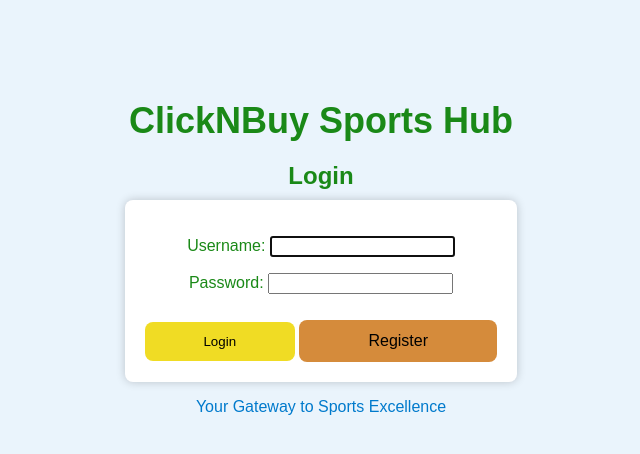
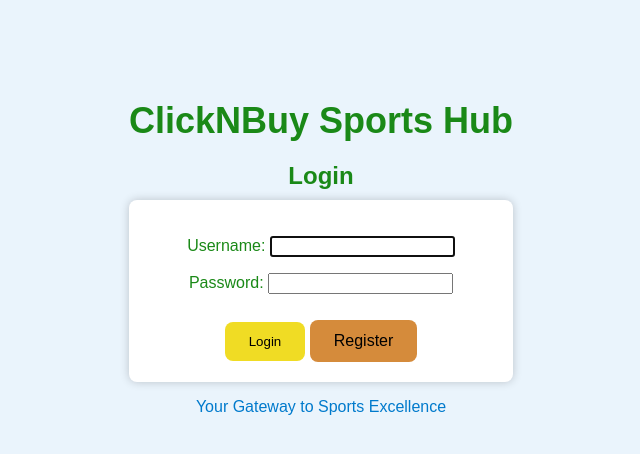
Before and after one commit to Lifeisforty2/shopping, a Django app: page /login/ in a window 1280 px wide. Shown: the part 146-600 px from the top of the page, without its empty margins (319-959 px from the left). Run offline with Django 4.2, Linux system fonts and the light colour scheme.

Commit message:
Testing login styling9

```diff
--- a/shop/static/shop/style.css
+++ b/shop/static/shop/style.css
@@ -54,7 +54,6 @@ h2 {
 .button {
     border: none;
     padding: 12px 24px;
-    width: 150px;
     border-radius: 8px;
     cursor: pointer;
     display: inline-block;
@@ -66,6 +65,7 @@ h2 {
 /* Button hover effect */
 .register-button:hover,
 .logout-button:hover,
+.button-primary:hover
 .button:hover {
     background-color: #333333;
 }
```
